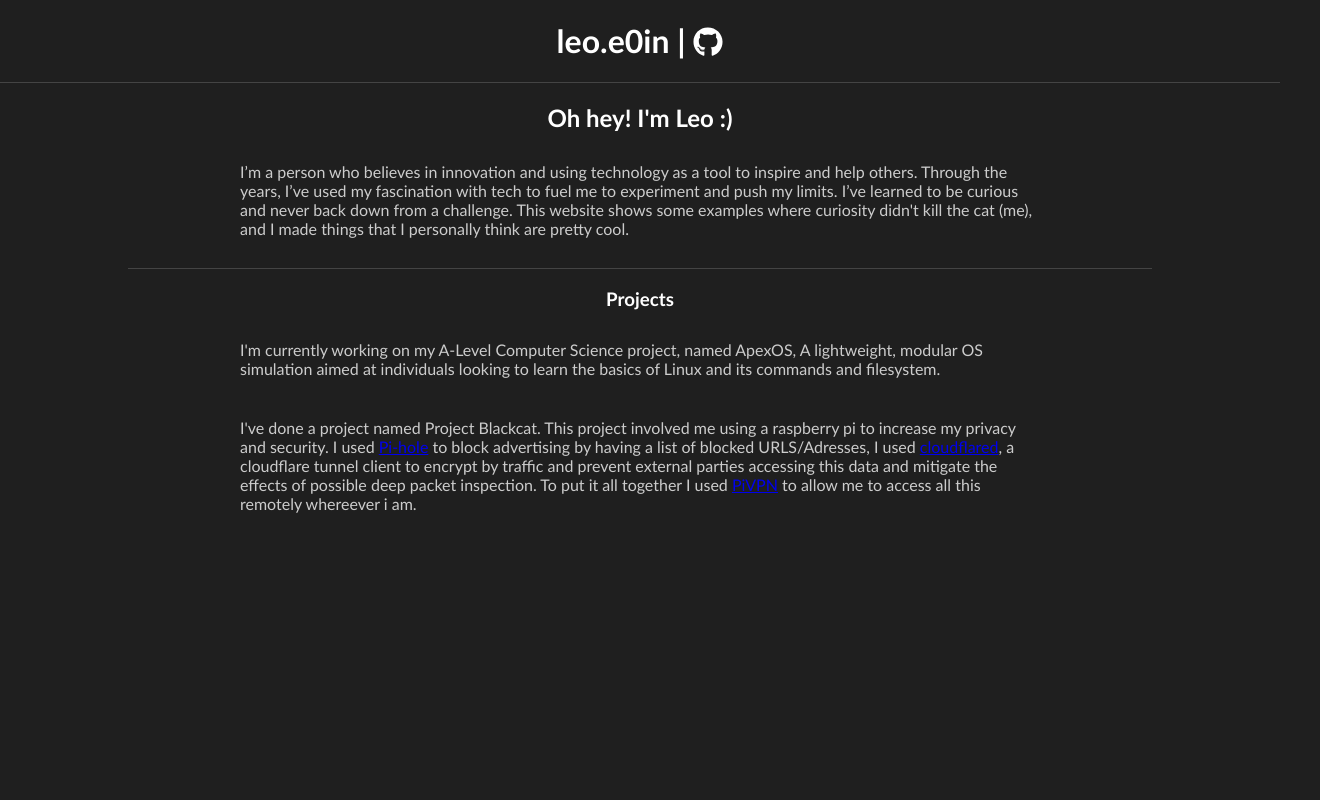
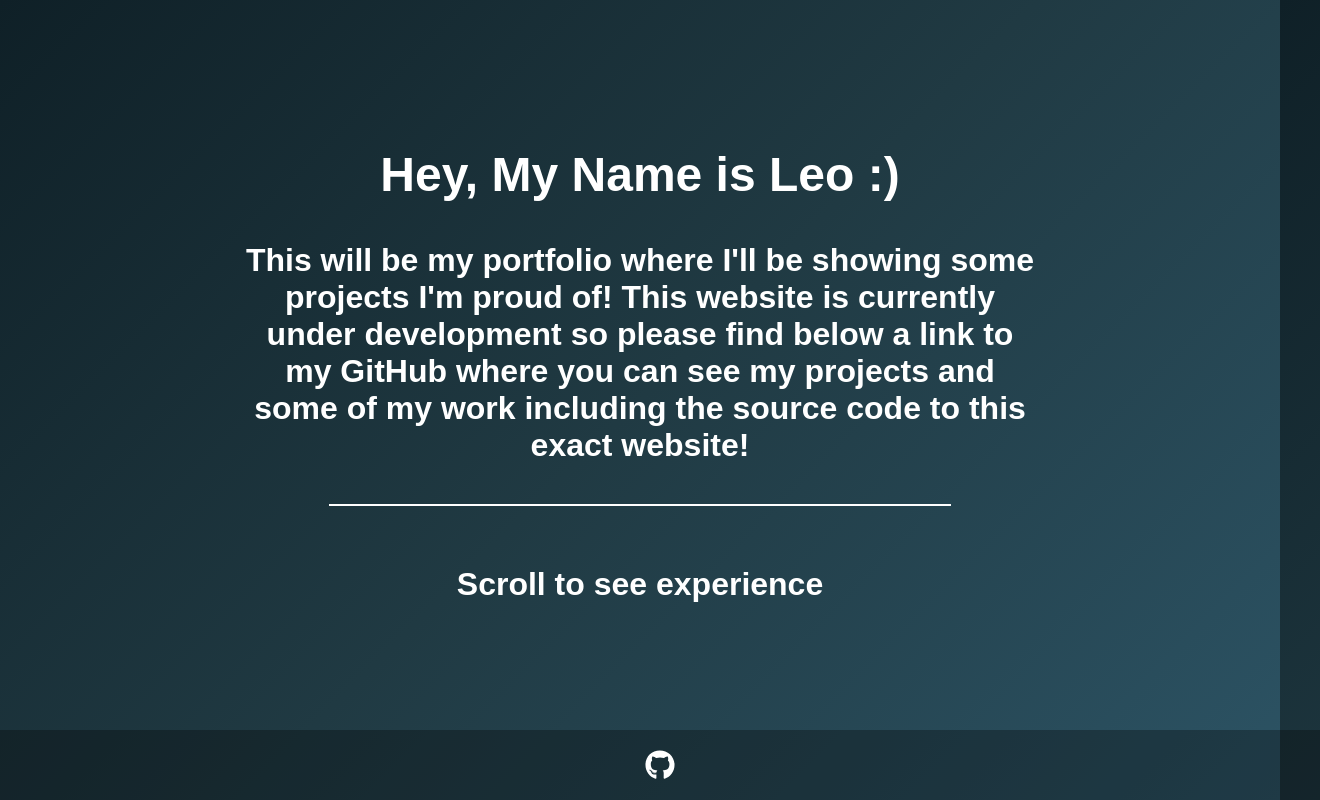
Before and after one commit to leo-e0in/Portfolio, a plain HTML site: page index.html in a window 1280 px wide. Shown: the whole page, 1320 px wide, since content can reach past the window. Drawn offline with Linux system fonts and the light colour scheme.

Commit message:
Update index.html

```diff
--- a/index.html
+++ b/index.html
@@ -1,52 +1,145 @@
 <!DOCTYPE html>
 <html lang="en">
 <head>
-    <meta charset="UTF-8">
-    <meta name="viewport" content="width=device-width, initial-scale=1.0">
-    <title>leo.e0in</title>
+  <meta charset="UTF-8" />
+  <meta name="viewport" content="width=device-width, initial-scale=1.0"/>
+  <title>Leo | Portfolio</title>
   <script src="https://cdnjs.cloudflare.com/ajax/libs/font-awesome/5.15.4/js/all.min.js" crossorigin="anonymous"></script>
   <style>
     body {
-            font-family: 'Trebuchet MS', 'Verdana', sans-serif;
-            background-color: #1F1F1F;
-            color: #333;
       margin: 0;
-            padding: 0;
+      min-height: 100vh;
+      display: flex;
+      flex-direction: column;
+      background: linear-gradient(135deg, #0f2027, #203a43, #2c5364);
+      background-size: cover;
+      color: white;
+      font-family: sans-serif;
     }
-        h1, h2, h3 {
+
+    .content {
+      flex: 1;
+      display: flex;
+      flex-direction: column;
+      justify-content: center;
+      align-items: center;
+      padding: 40px 20px;
       text-align: center;
-            color: #fff; /* Optional: Makes headings stand out against dark background */
     }
-        p {
+
+    h1 {
+      font-size: 4rem;
+      margin: 0;
+    }
+
+    h2 {
+      font-size: 3rem;
+      margin: 20px 0;
       max-width: 800px;
-            margin: 20px auto;
-            padding: 10px;
-            color: #ccc; /* Optional: Lightens text for better readability */
     }
+
+    h3 {
+      font-size: 2rem;
+      margin: 20px 0;
+      max-width: 800px;
+    }
+
+    hr {
+      width: 50%;
+      border: 1px solid white;
+      margin: 20px 0;
+    }
+
+    .scroll-text {
+      font-size: 2rem;
+      font-weight: bold;
+      margin-top: 40px;
+      transition: opacity 0.3s ease;
+    }
+
     footer {
+      width: 100%;
       text-align: center;
-            margin-top: 20px;
-            color: #888;
+      padding: 20px;
+      background: rgba(0, 0, 0, 0.3);
     }
-        hr {
-            border: none;
-            border-top: 1px solid #444;
+
+    footer hr {
+      width: 10%;
+      border: 1px solid white;
+      margin-bottom: 10px;
+    }
+
+    footer p {
+      margin: 0;
+      font-size: 1rem;
+    }
+
+    footer a {
+      color: white;
+      margin: 0 10px;
+      text-decoration: none;
+    }
+
+    footer a:hover {
+      text-decoration: underline;
     }
   </style>
 </head>
 <body>
-    <h1>
-        leo.e0in |
-        <a href="https://github.com/leo-e0in" target="_blank"> <i class="fab fa-github" style="font-size:30px; color: #fff;"></i></a>
-    </h1>
+
+  <div class="content">
+    <h2>
+      Hey, My Name is Leo :)
+    </h2>
+
+    <h3>
+      This will be my portfolio where I'll be showing some projects I'm proud of! This website is currently under development so please find below a link to my GitHub where you can see my projects and some of my work including the source code to this exact website!
+    </h3>
 
     <hr>
-    <h2>Oh hey! I'm Leo :)</h2>
-    <p>I’m a person who believes in innovation and using technology as a tool to inspire and help others. Through the years, I’ve used my fascination with tech to fuel me to experiment and push my limits. I’ve learned to be curious and never back down from a challenge. This website shows some examples where curiosity didn't kill the cat (me), and I made things that I personally think are pretty cool.</p>
 
-    <hr style="width: 80%;">
-    <h3> Projects </h3>
-    <p> I'm currently working on my A-Level Computer Science project, named ApexOS, A lightweight, modular OS simulation aimed at individuals looking to learn the basics of Linux and its commands and filesystem.</p>
-    <p> I've done a project named Project Blackcat. This project involved me using a raspberry pi to increase my privacy and security. I used <a href="https://pi-hole.net">Pi-hole</a> to block advertising by having a list of blocked URLS/Adresses, I used <a href="https://github.com/cloudflare/cloudflared"> cloudflared</a>, a cloudflare tunnel client to encrypt by traffic and prevent external parties accessing this data and mitigate the effects of possible deep packet inspection. To put it all together I used <a href="https://www.pivpn.io">PiVPN</a> to allow me to access all this remotely whereever i am.   </p>
+    </style>
+    <div class="scroll-text" id="scrollText">
+      Scroll to see experience
+    </div>
+  </div>
+
+  <footer>
+    <p>
+       <a href="https://github.com/leo-e0in" target="_blank"> <i class="fab fa-github" style="font-size:30px; color: #fff;"></i></a>
+      </a>
+    </p>
+  </footer>
+
+  <script>
+    const scrollText = document.getElementById('scrollText');
+    const messages = [
+      "5 years of experience in Python",
+      "3 years of light experience in HTML, CSS, JS",
+      "Completed OCR GCSE Computer Science",
+      "In my 1st year of OCR A Level Computer Science"
+    ];
+
+    let currentIndex = 0;
+
+    window.addEventListener('wheel', (e) => {
+      const scrollAmount = e.deltaY;
+
+      if (scrollAmount > 0) {
+        currentIndex = (currentIndex + 1) % messages.length;
+      } else {
+        currentIndex = (currentIndex - 1 + messages.length) % messages.length;
+      }
+
+      scrollText.style.opacity = 0;
+
+      setTimeout(() => {
+        scrollText.textContent = messages[currentIndex];
+        scrollText.style.opacity = 1;
+      }, 300);
+    });
+  </script>
+
 </body>
 </html>
```
Lines whose indentation alone changed are shown as unchanged.
